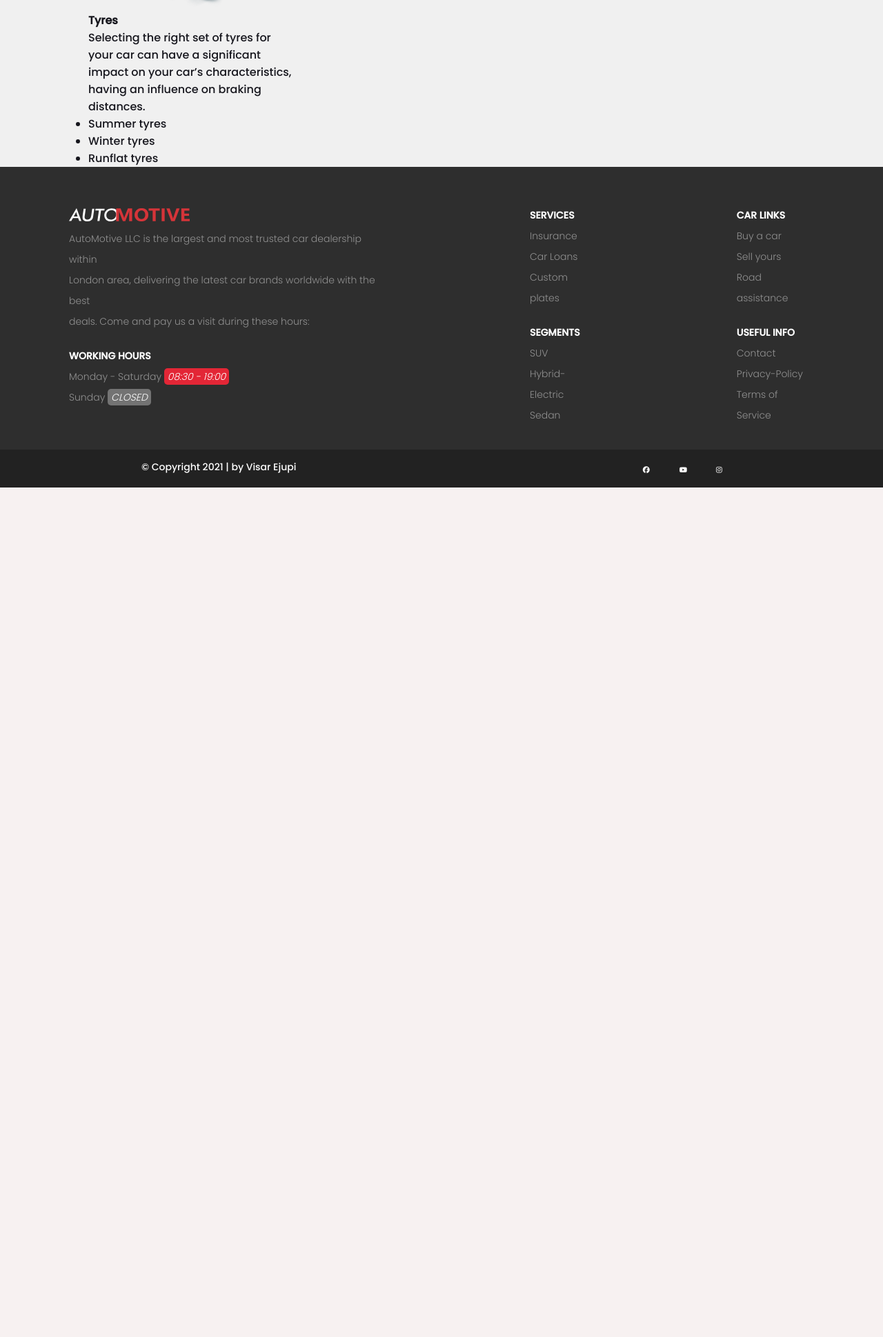
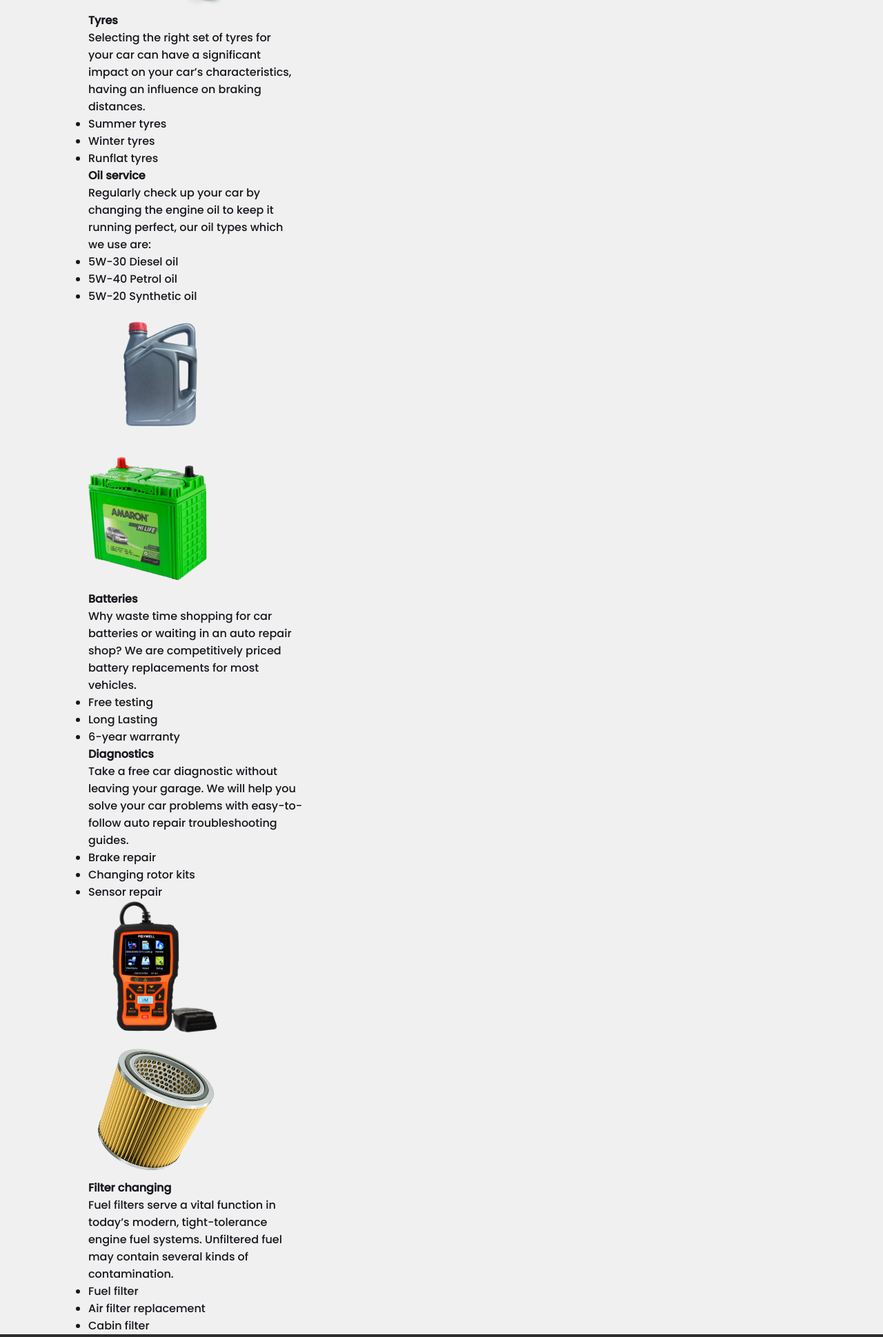
Before and after one commit to visarejupi/AUTOMOTIVEproject, a PHP site: page /services.php in a window 1280 px wide. Shown: the part 913-2852 px from the top of the page at 69% size. Before the commit the page ends 1620 px from the top, so only its background shows below. Run offline with PHP 8.4, Linux system fonts and the light colour scheme; some libraries are stand-ins or nearby versions.

Commit message:
added final services

```diff
--- a/services.php
+++ b/services.php
@@ -116,6 +116,70 @@
             </ul>
           </div>
         </div>
+
+        <div class="service">
+          <div class="service_text">
+            <h1>Oil service</h1>
+            <p>
+                Regularly check up your car by <br> changing the engine oil to keep it <br> running perfect, our oil types which <br> we use are:                </p>
+            <ul>
+            <li>5W-30 Diesel oil</li>
+            <li>5W-40 Petrol oil</li>
+            <li>5W-20 Synthetic oil</li>
+            </ul>
+          </div>
+          <div class="serviceimg">
+              <img src="images/services/parts/oil.png" alt="" width="200px">
+          </div>
+        </div>
+
+        <div class="service">
+
+          <div class="serviceimg">
+            <img src="images/services/parts/batteries2.png" alt="" width="200px">
+          </div>
+          <div class="service_text">
+            <h1>Batteries</h1>
+            <p>
+                Why waste time shopping for car <br> batteries or waiting in an auto repair <br> shop? We are competitively priced <br> battery replacements for most <br> vehicles.                </p>
+            <ul>
+            <li>Free testing</li>
+            <li>Long Lasting</li>
+            <li>6-year warranty</li>
+            </ul>
+          </div>
+        </div>
+
+        <div class="service">
+          <div class="service_text">
+            <h1>Diagnostics</h1>
+            <p>
+                Take a free car diagnostic without<br> leaving your garage. We will help you <br> solve your car problems with easy-to- <br>follow auto repair troubleshooting <br> guides.                </p>
+            <ul>
+            <li>Brake repair</li>
+            <li>Changing rotor kits</li>
+            <li>Sensor repair</li>
+            </ul>
+          </div>
+          <div class="serviceimg">
+            <img src="images/services/parts/diagnostics.jpg" alt="" width="200px">
+          </div>
+        </div>
+
+        <div class="service">
+          <div class="serviceimg">
+            <img src="images/services/parts/filters.png" alt="" width="190px">
+          </div>
+          <div class="service_text">
+            <h1>Filter changing</h1>
+            <p>
+                Fuel filters serve a vital function in <br> today’s modern, tight-tolerance <br> engine fuel systems. Unfiltered fuel <br> may contain several kinds of <br> contamination.                </p>
+            <ul>
+            <li>Fuel filter</li>
+            <li>Air filter replacement</li>
+            <li>Cabin filter</li>
+            </ul>
+          </div>
         </div>
       </div>
     </div>
@@ -124,4 +188,3 @@
   ?>
   </body>
 </html>
-    </header>
```
Lines whose indentation alone changed are shown as unchanged.
